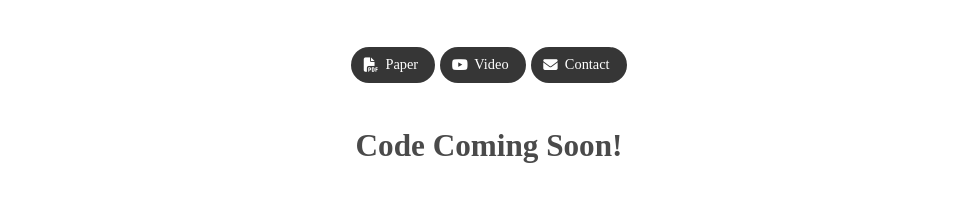
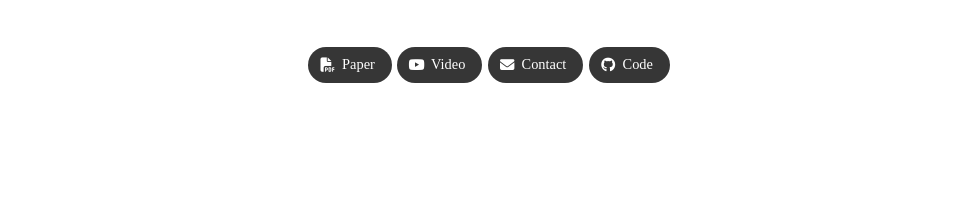
Before and after one commit to byran-wang/MagicHOI, a plain HTML site: page index.html in a window 1280 px wide. Shown: the part 438-651 px from the top of the page, without its empty margins (151-1127 px from the left). Drawn offline with nearby package versions, Linux system fonts and the light colour scheme; some icons are missing; a web font is replaced by a local one.

Commit message:
[ENH] release the code

```diff
--- a/index.html
+++ b/index.html
@@ -219,21 +219,16 @@
                   <span>Contact</span>
                 </a>
               </span>
-              <br>
-              <br>
-              <h2 style="font-size: 1.5em; font-weight: bold; text-align: center;">
-                Code Coming Soon!
-              </h2>
               <!-- Code Link. -->
-              <!-- <span class="link-block">
-                <a href="xxxx"
+              <span class="link-block">
+                <a href="https://github.com/byran-wang/MagicHOI"
                    class="external-link button is-normal is-rounded is-dark">
                   <span class="icon">
                       <i class="fab fa-github"></i>
                   </span>
                   <span>Code</span>
                   </a>
-              </span> -->
+              </span>
               <!-- Dataset Link.
               <span class="link-block">
                 <a href="https://github.com/google/nerfies/releases/tag/0.1"
```
